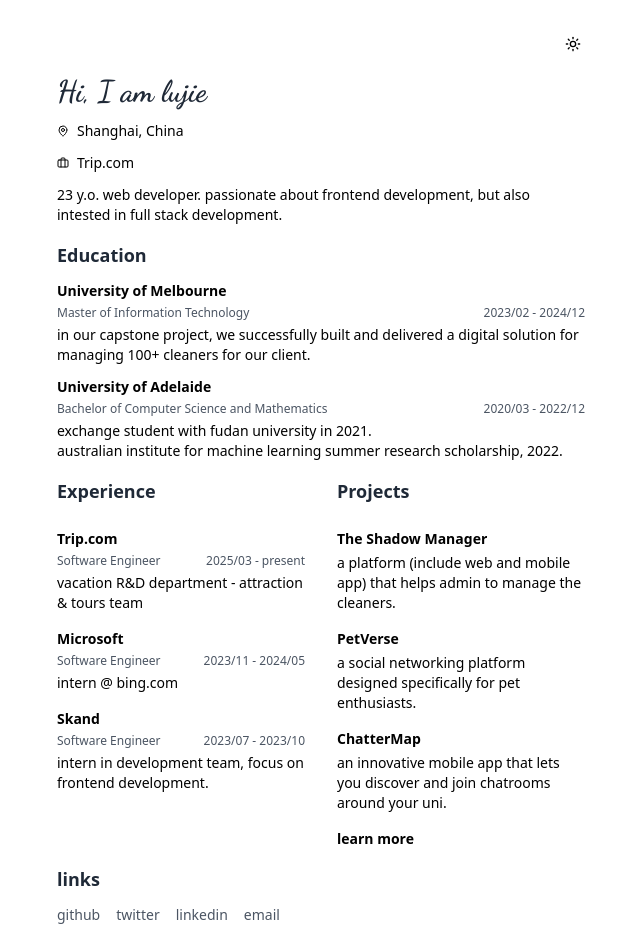
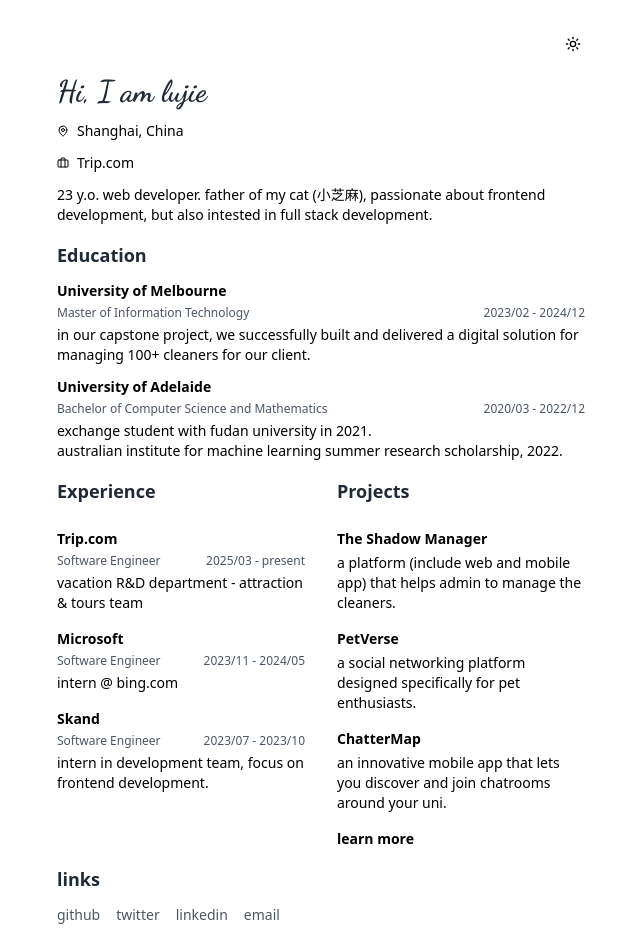
Before and after one commit to XiaoLinZzz/my-profile-1, a React (Vite) app: page / in a window 1280 px wide. Shown: the whole page, without its empty margins (319-959 px from the left). Built offline with nearby package versions, Linux system fonts and the light colour scheme.

Commit message:
modify the intro

```diff
--- a/src/profile.jsx
+++ b/src/profile.jsx
@@ -71,8 +71,8 @@ const ProfilePage = () => {
               <Briefcase className="w-3 h-3" /> Trip.com
             </p>
             <p className="text-black dark:text-white text-sm max-w-xl">
-              23 y.o. web developer. passionate about frontend development, but
-              also intested in full stack development.
+              23 y.o. web developer. father of my cat (小芝麻), passionate about
+              frontend development, but also intested in full stack development.
             </p>
           </header>
 
```
